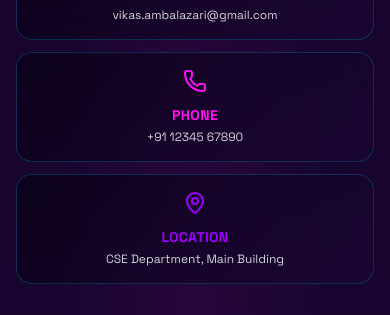
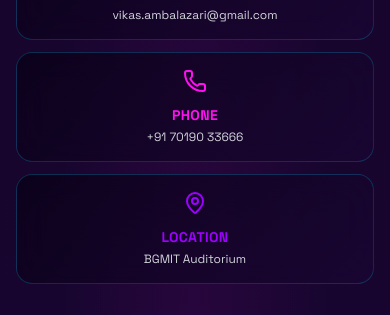
Before and after one commit to ItsVikasA/Freshers, a Next.js app: page / in a window 390 px wide. Shown: the part 6660-6975 px from the top of the page. Built offline with nearby package versions, Linux system fonts and the light colour scheme.

Commit message:
Update contact info: add phone number 70190033666 and BGMIT Auditorium location

```diff
--- a/src/components/Contact.tsx
+++ b/src/components/Contact.tsx
@@ -19,14 +19,14 @@ const Contact = () => {
     {
       icon: <Phone className="w-6 h-6" />,
       title: 'Phone',
-      info: '+91 12345 67890',
-      link: 'tel:+911234567890',
+      info: '+91 70190 33666',
+      link: 'tel:+917019033666',
       color: 'neon-pink',
     },
     {
       icon: <MapPin className="w-6 h-6" />,
       title: 'Location',
-      info: 'CSE Department, Main Building',
+      info: 'BGMIT Auditorium',
       link: '#',
       color: 'neon-purple',
     },
```
